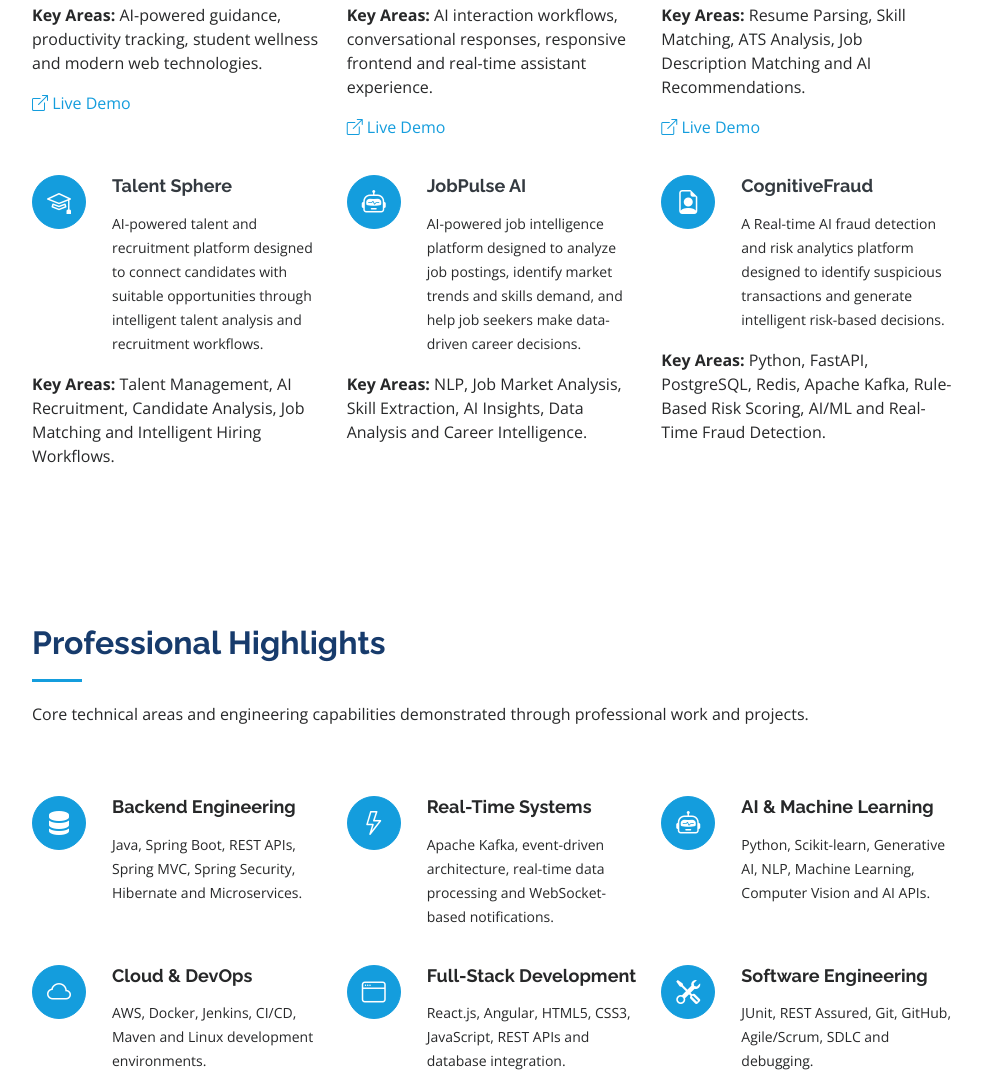
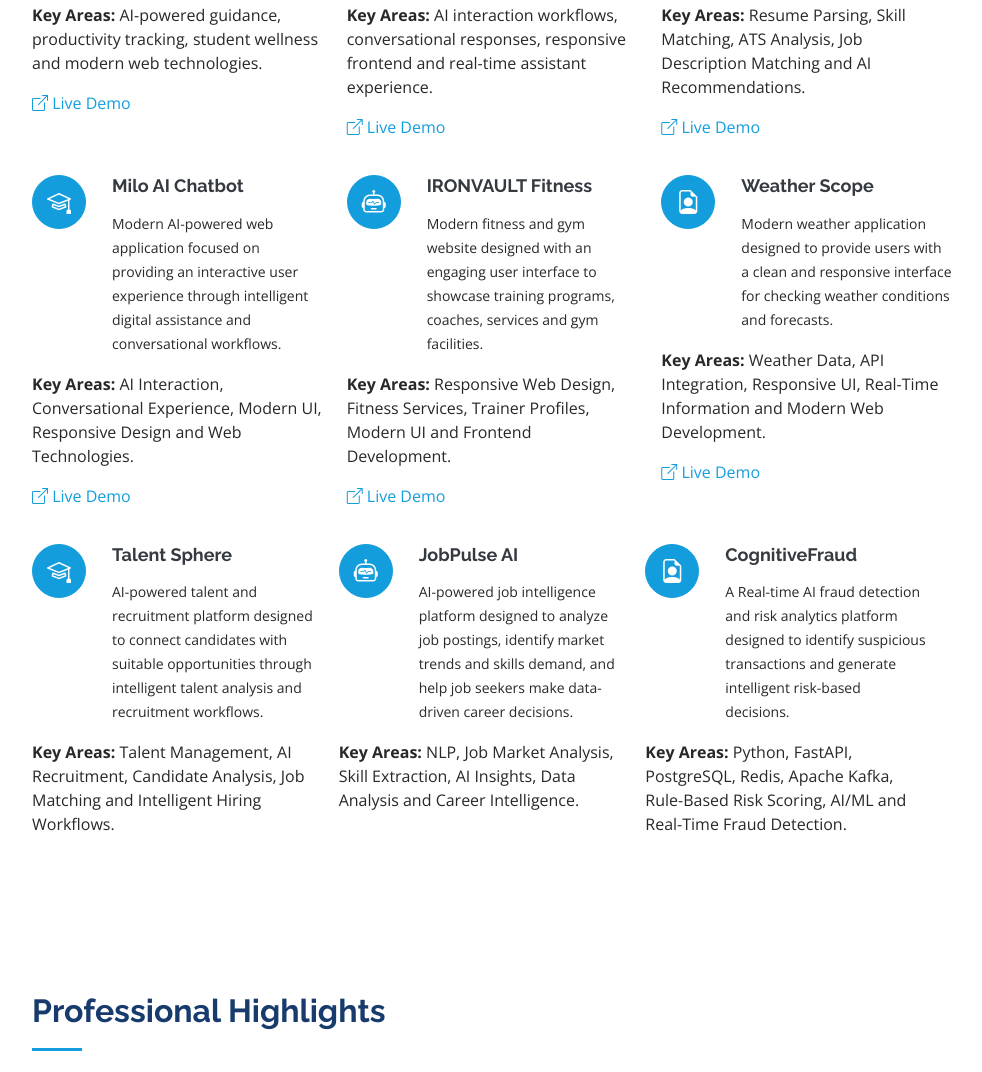
Before and after one commit to pankajkumar952/Portfolio, a plain HTML site: page index.html in a window 1280 px wide. Shown: the part 4100-5172 px from the top of the page, without its empty margins (298-1280 px from the left). Drawn offline with nearby package versions, Linux system fonts and the light colour scheme.

Commit message:
update projects

```diff
--- a/index.html
+++ b/index.html
@@ -1166,6 +1166,8 @@
             </div>
 
 
+
+
             <!-- AI Resume Analyzer -->
             <div class="col-lg-4 col-md-6 icon-box"
                  data-aos="fade-up"
@@ -1212,6 +1214,139 @@
 
         <div class="row">
 
+            <!-- Milo AI Chatbot -->
+            <div class="col-lg-4 col-md-6 icon-box"
+                 data-aos="fade-up">
+
+                <div class="icon">
+                    <i class="bi bi-mortarboard"></i>
+                </div>
+
+                <h4 class="title">
+                    <a href="https://github.com/pankajkumar952/Milo_AI_Chatbot"
+                       target="_blank"
+                       rel="noopener noreferrer">
+                        Milo AI Chatbot
+                    </a>
+                </h4>
+
+                <p class="description">
+                    Modern AI-powered web application focused on providing
+                    an interactive user experience through intelligent
+                    digital assistance and conversational workflows.
+                </p>
+
+                <p>
+                    <strong>Key Areas:</strong>
+                    AI Interaction, Conversational Experience,
+                    Modern UI, Responsive Design and Web Technologies.
+                </p>
+
+                <p class="project-links">
+
+
+                    <!-- Replace # with your actual deployed URL -->
+                    <a href="https://milo-ro2pplc2d-pankaj-20b2.vercel.app/"
+                       target="_blank"
+                       rel="noopener noreferrer">
+                        <i class="bi bi-box-arrow-up-right"></i>
+                        Live Demo
+                    </a>
+                </p>
+
+            </div>
+
+
+            <!-- Ironvault Fitness -->
+            <div class="col-lg-4 col-md-6 icon-box"
+                 data-aos="fade-up"
+                 data-aos-delay="100">
+
+                <div class="icon">
+                    <i class="bi bi-robot"></i>
+                </div>
+
+                <h4 class="title">
+                    <a href="https://github.com/pankajkumar952/IRONVAULT_FITNESS"
+                       target="_blank"
+                       rel="noopener noreferrer">
+                        IRONVAULT Fitness
+                    </a>
+                </h4>
+
+                <p class="description">
+                    Modern fitness and gym website designed with an
+                    engaging user interface to showcase training programs,
+                    coaches, services and gym facilities.
+                </p>
+
+                <p>
+                    <strong>Key Areas:</strong>
+                    Responsive Web Design, Fitness Services,
+                    Trainer Profiles, Modern UI and Frontend Development.
+                </p>
+
+                <p class="project-links">
+
+
+                    <!-- Add your deployed NEXUS URL here -->
+                    <a href="https://ironvault-six.vercel.app/"
+                       target="_blank"
+                       rel="noopener noreferrer">
+                        <i class="bi bi-box-arrow-up-right"></i>
+                        Live Demo
+                    </a>
+                </p>
+
+
+
+            </div>
+
+            <!-- Weather Scope -->
+            <div class="col-lg-4 col-md-6 icon-box"
+                 data-aos="fade-up"
+                 data-aos-delay="200">
+
+                <div class="icon">
+                    <i class="bi bi-file-earmark-person"></i>
+                </div>
+
+                <h4 class="title">
+                    <a href="https://github.com/pankajkumar952/Weather_Scope"
+                       target="_blank"
+                       rel="noopener noreferrer">
+                        Weather Scope
+                    </a>
+                </h4>
+
+                <p class="description">
+                    Modern weather application designed to provide users with
+                    a clean and responsive interface for checking weather
+                    conditions and forecasts.
+                </p>
+
+                <p>
+                    <strong>Key Areas:</strong>
+                    Weather Data, API Integration, Responsive UI,
+                    Real-Time Information and Modern Web Development.
+                </p>
+
+                <p class="project-links">
+
+
+                    <a href="https://weatherscope-fpw9zzhkx-pankaj-20b2.vercel.app/"
+                       target="_blank"
+                       rel="noopener noreferrer">
+                        <i class="bi bi-box-arrow-up-right"></i>
+                        Live Demo
+                    </a>
+                </p>
+
+            </div>
+
+
+        <div class="row">
+
             <!-- Talennt Sphere-->
             <div class="col-lg-4 col-md-6 icon-box"
                  data-aos="fade-up">
```
